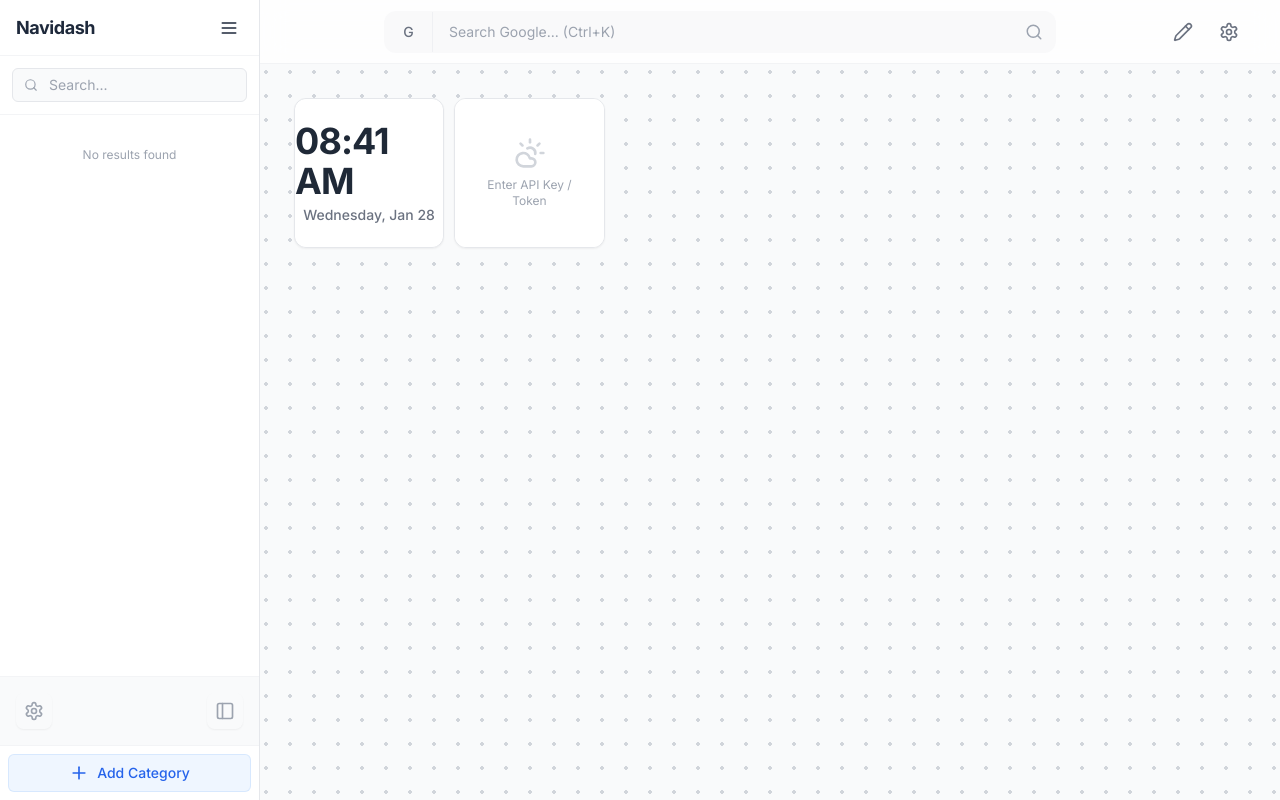
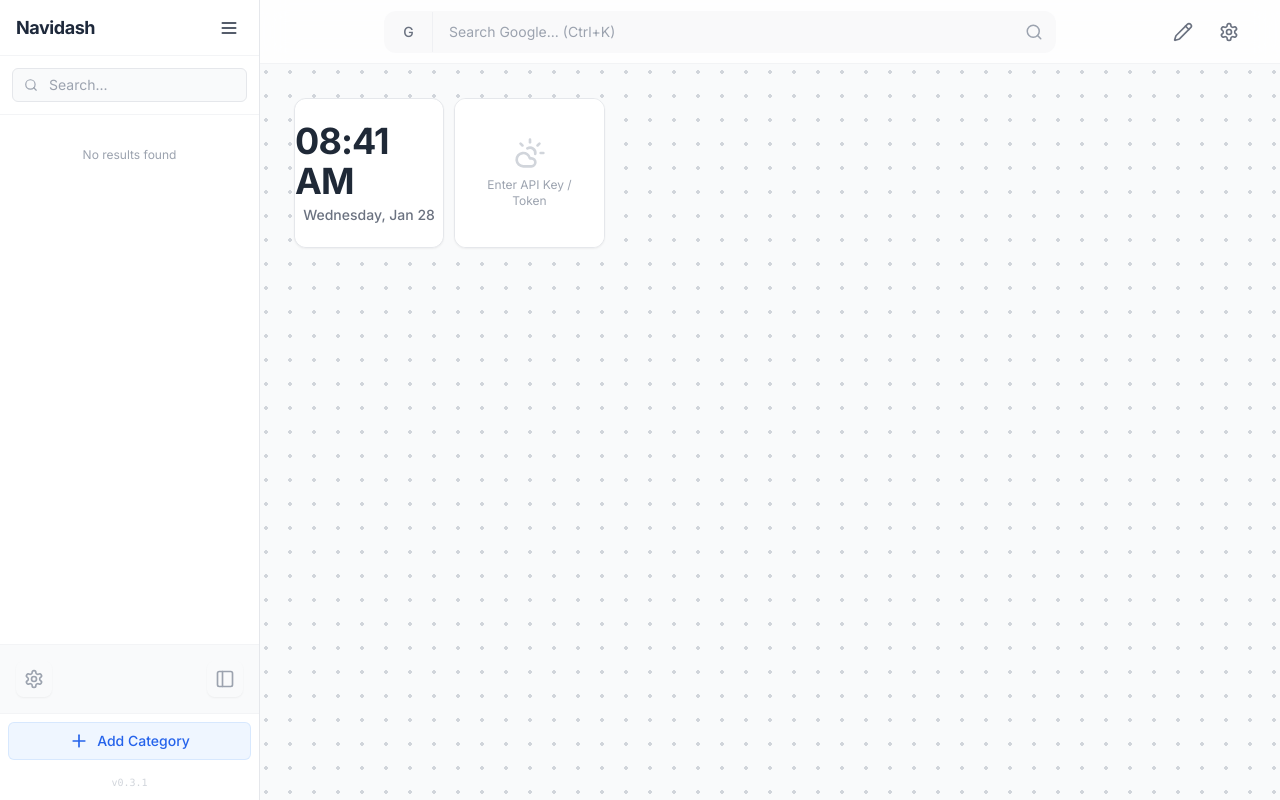
Before and after one commit to wtfllix/navidash, a Next.js app: page /en in a window 1280 px wide. Built offline with nearby package versions, Linux system fonts and the light colour scheme.

Commit message:
feat: 将应用版本号添加到 Next.js 环境变量。

```diff
--- a/next.config.js
+++ b/next.config.js
@@ -1,6 +1,9 @@
 /** @type {import('next').NextConfig} */
 const nextConfig = {
   output: 'standalone',
+  env: {
+    NEXT_PUBLIC_APP_VERSION: require('./package.json').version,
+  },
 };
 
 const withNextIntl = require('next-intl/plugin')();
--- a/src/components/layout/Sidebar.tsx
+++ b/src/components/layout/Sidebar.tsx
@@ -430,7 +430,7 @@ export default function Sidebar() {
           </button>
         </div>
 
-      <div className="p-2 border-t border-gray-100">
+        <div className="p-2 border-t border-gray-100 flex flex-col gap-2">
           {!isDemoMode && (
             <button
               onClick={(e) => {
@@ -447,6 +447,15 @@ export default function Sidebar() {
               <Plus size={20} />
               {isOpen && <span className="ml-2 text-sm font-medium">{t('add_category')}</span>}
             </button>
+          )}
+
+          {/* Version Display */}
+          {isOpen && (
+            <div className="text-center">
+              <span className="text-[10px] text-gray-300 font-mono select-none hover:text-gray-400 transition-colors cursor-default">
+                v{process.env.NEXT_PUBLIC_APP_VERSION}
+              </span>
+            </div>
           )}
         </div>
 
```
Lines whose indentation alone changed are shown as unchanged.
